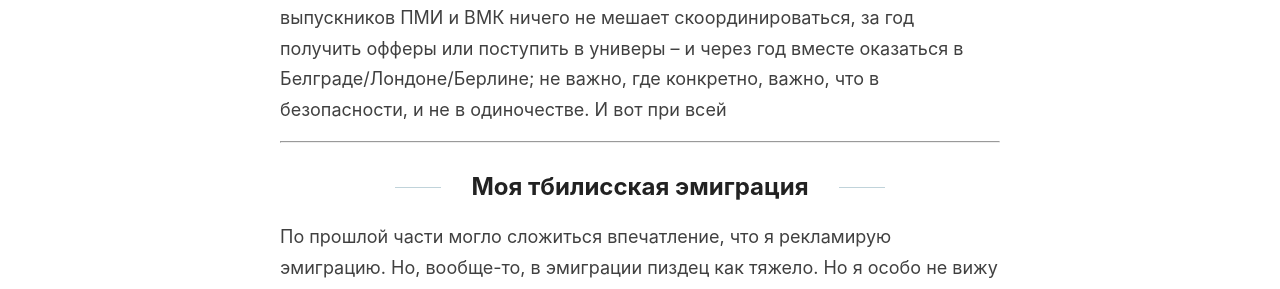
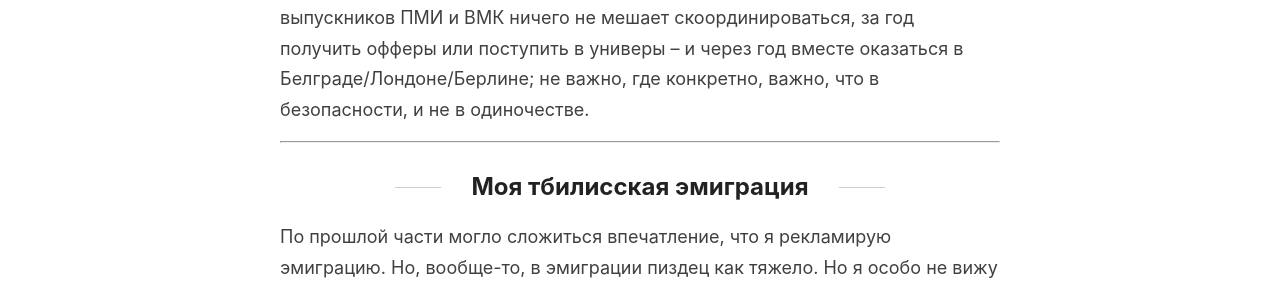
Before and after one commit to KiK0S/kik0s.github.io, a Jekyll site: the page built from _posts/2023-09-12-politics-and-emigration.md, in a window 1280 px wide and 900 px high, scrolled down 14050 px. Shown: the part 283-572 px from the top of the window. Built offline with Jekyll 4.4.1, drawn with Linux system fonts in a browser that asks for light colours; some of the changed text lies outside the part shown.

Commit message:
remove extra

```diff
--- a/_posts/2023-09-12-politics-and-emigration.md
+++ b/_posts/2023-09-12-politics-and-emigration.md
@@ -213,7 +213,7 @@ published: true
 
 В общем, мой не обязательно верный алгоритм для решения дихотомии отъезда выглядит так: нет возможностей -- наверное, надо оставаться. Если не получается уехать из-за каких-то вещей типа денег или английского -- наверное, надо сфокусироваться сначала на них. Есть возможности и желание -- я бы не откладывал, пока не случилось очередного пиздеца. А если есть возможность, но нет желания -- я бы сделал sanity check на эскапизм и попробовал представить себе реалистичные долгосрочные планы и ваше место в них.
 
-Один мой знакомый хорошую мысль писал -- что всей его тусовке из выпускников ПМИ и ВМК ничего не мешает скоординироваться, за год получить офферы или поступить в универы -- и через год вместе оказаться в Белграде/Лондоне/Берлине; не важно, где конкретно, важно, что в безопасности, и не в одиночестве. И вот при всей
+Один мой знакомый хорошую мысль писал -- что всей его тусовке из выпускников ПМИ и ВМК ничего не мешает скоординироваться, за год получить офферы или поступить в универы -- и через год вместе оказаться в Белграде/Лондоне/Берлине; не важно, где конкретно, важно, что в безопасности, и не в одиночестве.
 
 ---
 
```
